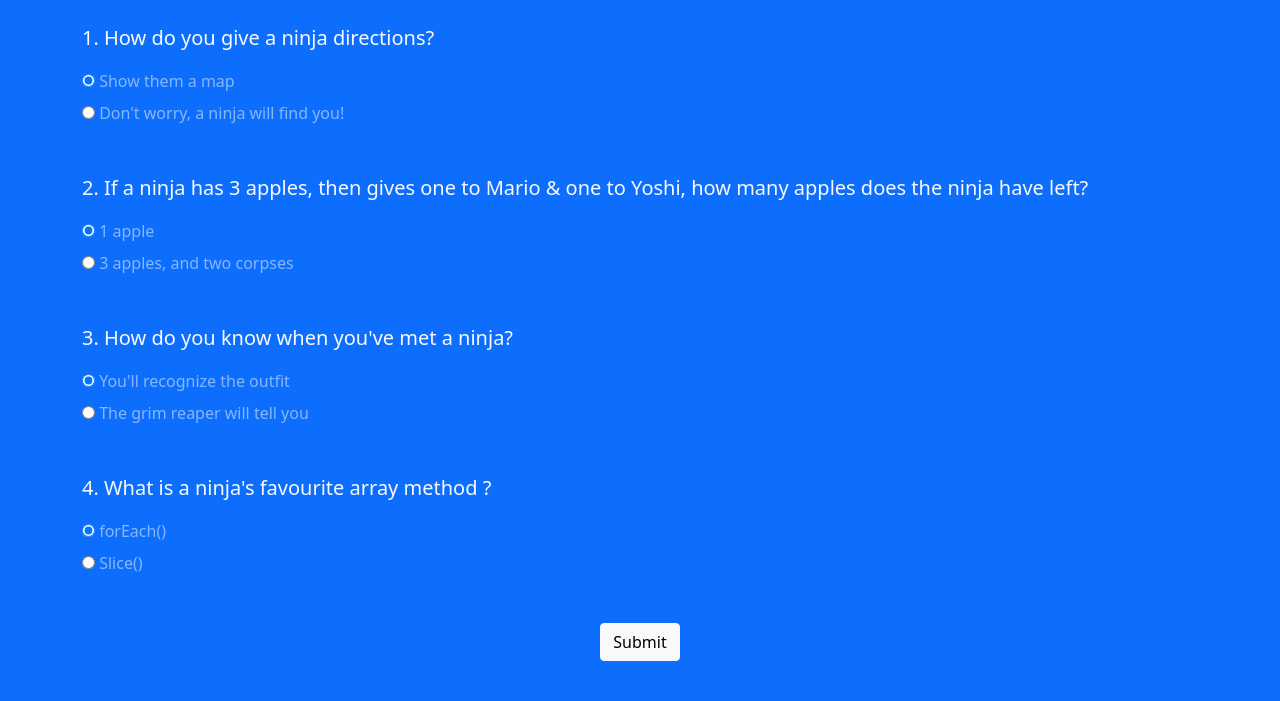
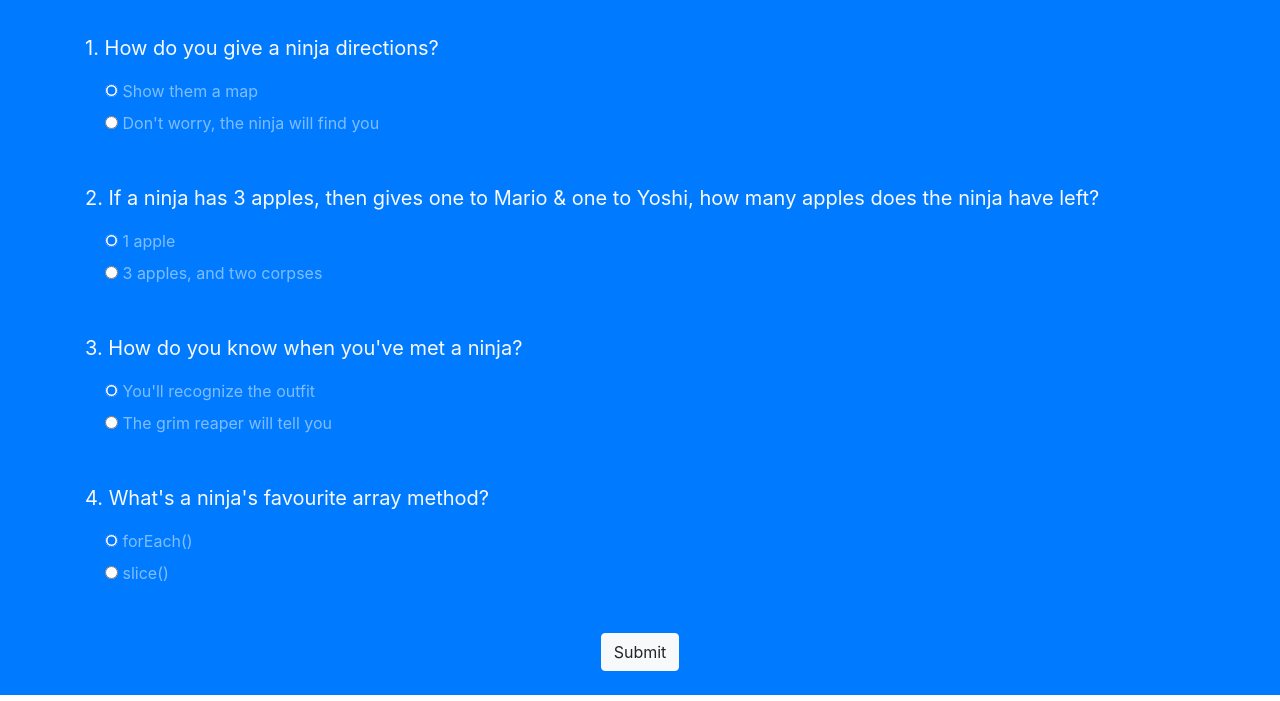
Before and after one commit to balwaninitu/javascript, a plain HTML site: page ninja_quiz/index.html in a window 1280 px wide. Shown: the part 292-993 px from the top of the page. Drawn offline with nearby package versions, Linux system fonts and the light colour scheme.

Commit message:
js response

```diff
--- a/ninja_quiz/app.js
+++ b/ninja_quiz/app.js
@@ -0,0 +1,41 @@
+// const correctAnswers = ['B', 'B', 'B', 'B'];
+// const form = document.querySelector('.quiz-form');
+
+// form.addEventListener('submit', e => {
+//     //default action is to refresh page we dont want them
+//     e.preventDefault();
+
+//     let score = 0;
+//     const userAnswers = [form.q1.value, form.q2.value, form.q3.value, form.q4.value];
+
+//     //check answers
+//     userAnswers.forEach((answer, index) => {
+//         //check input answer with given answer and accordingly add score
+//         if(answer === correctAnswers[index]){
+//             score += 25;
+//         }
+//     });
+
+//     console.log(score);
+// });
+
+const correctAnswers = ['B', 'B', 'B', 'B'];
+const form = document.querySelector('.quiz-form');
+
+form.addEventListener('submit', e => {
+  e.preventDefault();
+
+  let score = 0;
+  const userAnswers = [form.q1.value, form.q2.value, form.q3.value, form.q4.value];
+
+  // check the answers
+  userAnswers.forEach((answer, index) => {
+    if (answer === correctAnswers[index]){
+      score += 25;
+    }
+  });
+
+  // log the score to console
+  console.log(score);
+
+});
--- a/ninja_quiz/index.html
+++ b/ninja_quiz/index.html
@@ -1,14 +1,15 @@
+<!DOCTYPE html>
 <html lang="en">
 <head>
   <meta charset="UTF-8">
-    <meta http-equiv="X-UA-Compatible" content="IE=edge">
   <meta name="viewport" content="width=device-width, initial-scale=1.0">
-    <link href="https://cdn.jsdelivr.net/npm/bootstrap@5.1.0/dist/css/bootstrap.min.css" rel="stylesheet" integrity="sha384-KyZXEAg3QhqLMpG8r+8fhAXLRk2vvoC2f3B09zVXn8CA5QIVfZOJ3BCsw2P0p/We" crossorigin="anonymous">
+  <meta http-equiv="X-UA-Compatible" content="ie=edge">
   <title>Ninja Quiz</title>
+  <link rel="stylesheet" href="https://stackpath.bootstrapcdn.com/bootstrap/4.3.1/css/bootstrap.min.css" integrity="sha384-ggOyR0iXCbMQv3Xipma34MD+dH/1fQ784/j6cY/iJTQUOhcWr7x9JvoRxT2MZw1T" crossorigin="anonymous">
 </head>
 <body>
 
-    <!--top section-->
+  <!-- top section -->
   <div class="intro py-3 bg-white text-center">
     <div class="container">
       <h2 class="text-primary display-3 my-4">Ninja Quiz</h2>
@@ -23,46 +24,46 @@
       <form class="quiz-form text-light">
         <div class="my-5">
           <p class="lead font-weight-normal">1. How do you give a ninja directions?</p>
-                 <div class="from-check my-2 text-white-50">
+          <div class="form-check my-2 text-white-50">
             <input type="radio" name="q1" value="A" checked>
             <label class="form-check-label">Show them a map</label>
           </div>
-                 <div class="from-check my-2 text-white-50">
+          <div class="form-check my-2 text-white-50">
             <input type="radio" name="q1" value="B">
-                        <label class="form-check-label">Don't worry, a ninja will find you!</label>
+            <label class="form-check-label">Don't worry, the ninja will find you</label>
           </div>
         </div>
         <div class="my-5">
           <p class="lead font-weight-normal">2. If a ninja has 3 apples, then gives one to Mario & one to Yoshi, how many apples does the ninja have left?</p>
-                <div class="from-check my-2 text-white-50">
+          <div class="form-check my-2 text-white-50">
             <input type="radio" name="q2" value="A" checked>
             <label class="form-check-label">1 apple</label>
           </div>
-                <div class="from-check my-2 text-white-50">
+          <div class="form-check my-2 text-white-50">
             <input type="radio" name="q2" value="B">
             <label class="form-check-label">3 apples, and two corpses</label>
           </div>
         </div>
         <div class="my-5">
           <p class="lead font-weight-normal">3. How do you know when you've met a ninja?</p>
-                <div class="from-check my-2 text-white-50">
+          <div class="form-check my-2 text-white-50">
             <input type="radio" name="q3" value="A" checked>
             <label class="form-check-label">You'll recognize the outfit</label>
           </div>
-                <div class="from-check my-2 text-white-50">
+          <div class="form-check my-2 text-white-50">
             <input type="radio" name="q3" value="B">
             <label class="form-check-label">The grim reaper will tell you</label>
           </div>
         </div>
         <div class="my-5">
-                <p class="lead font-weight-normal">4. What is a ninja's favourite array method ?</p>
-                <div class="from-check my-2 text-white-50">
+          <p class="lead font-weight-normal">4. What's a ninja's favourite array method?</p>
+          <div class="form-check my-2 text-white-50">
             <input type="radio" name="q4" value="A" checked>
             <label class="form-check-label">forEach()</label>
           </div>
-                <div class="from-check my-2 text-white-50">
+          <div class="form-check my-2 text-white-50">
             <input type="radio" name="q4" value="B">
-                       <label class="form-check-label">Slice()</label>
+            <label class="form-check-label">slice()</label>
           </div>
         </div>
         <div class="text-center">
@@ -72,6 +73,7 @@
 
     </div>
   </div>
-    <script>src="app.js"</script>
+
+  <script src="app.js"></script>
 </body>
 </html>
```
Lines whose indentation alone changed are shown as unchanged.
